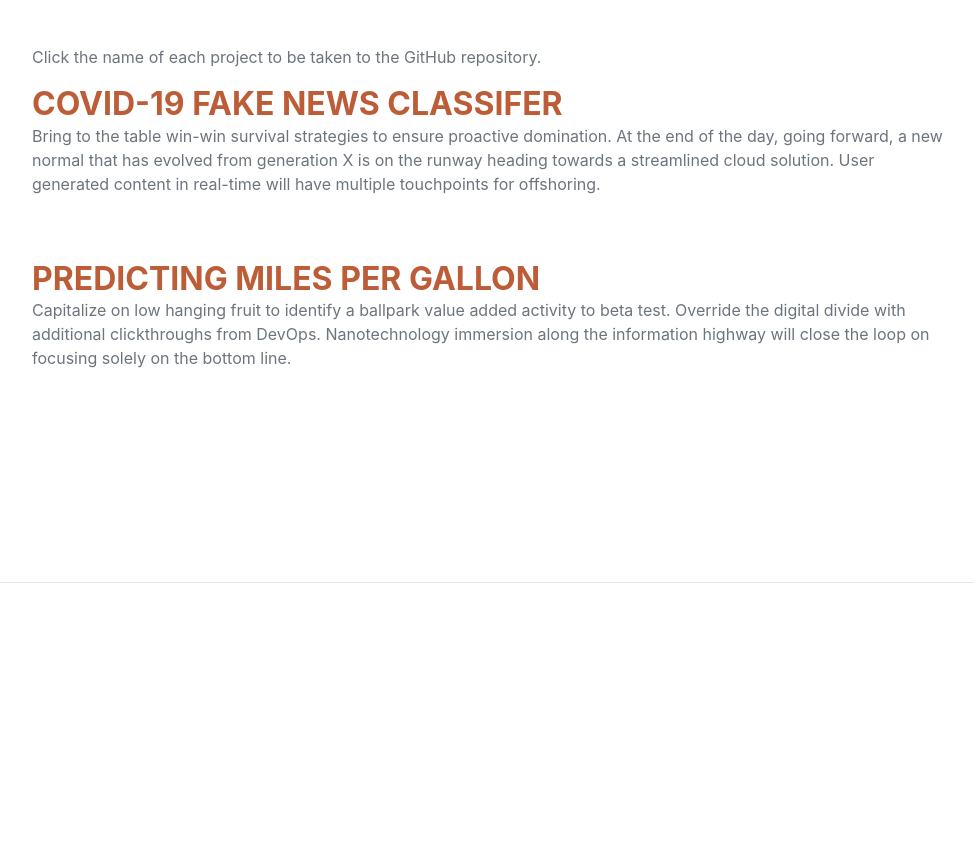
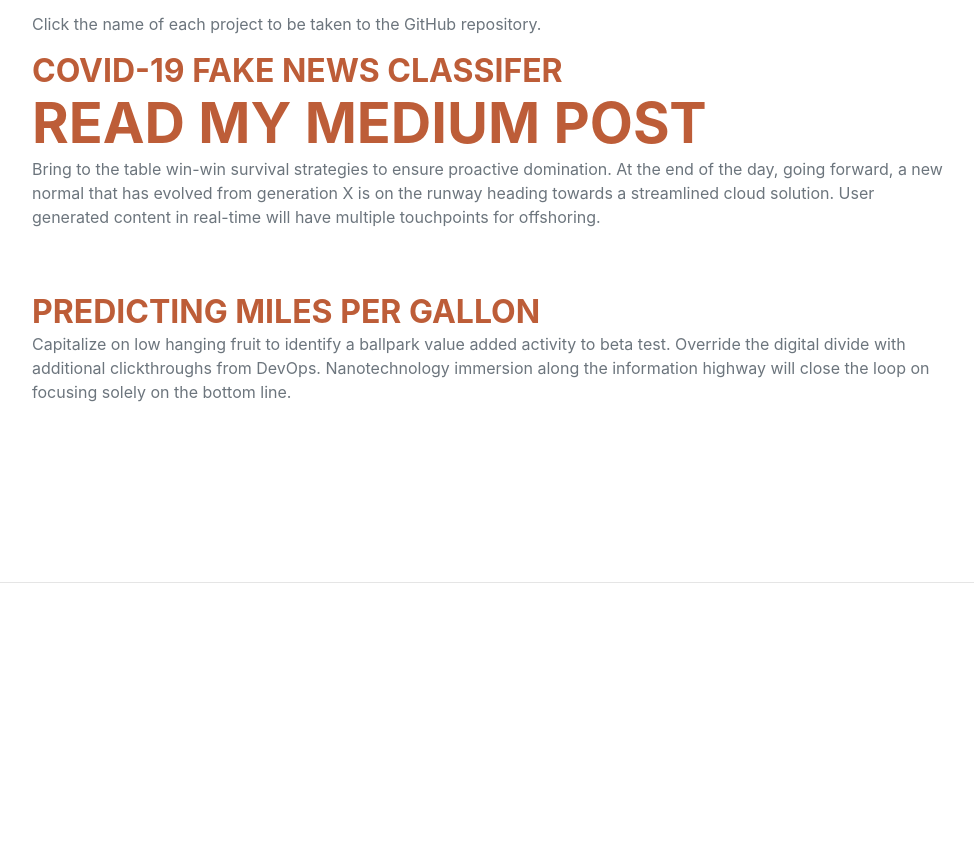
Before and after one commit to Daniel-Lazi00816/Daniel-Lazi00816.github.io, a plain HTML site: page index.html in a window 1280 px wide. Shown: the part 4042-4896 px from the top of the page, without its empty margins (288-1262 px from the left). Drawn offline with nearby package versions, Linux system fonts and the light colour scheme; a web font is replaced by a local one.

Commit message:
another commit

```diff
--- a/index.html
+++ b/index.html
@@ -188,6 +188,7 @@
                     <div class="d-flex flex-column flex-md-row justify-content-between mb-5">
                         <div class="flex-grow-1">
                             <h3 class="mb-0"> <a href="https://github.com/Daniel-Lazi00816/covid-19_fake_news_classifier">COVID-19 Fake News Classifer</a></h3>
+                            <h2 class="mb-0"> <a href="https://medium.com/@danielleodinicola/what-can-natural-language-processing-teach-us-about-fake-news-c0310a66bcdb">Read My Medium Post</a></h3>
                             <!--div class="subheading mb-3">Intelitec Solutions</div-->
                             <p>Bring to the table win-win survival strategies to ensure proactive domination. At the end of the day, going forward, a new normal that has evolved from generation X is on the runway heading towards a streamlined cloud solution. User generated content in real-time will have multiple touchpoints for offshoring.</p>
                         </div>
```
Also changed, not shown: 1 other file.
